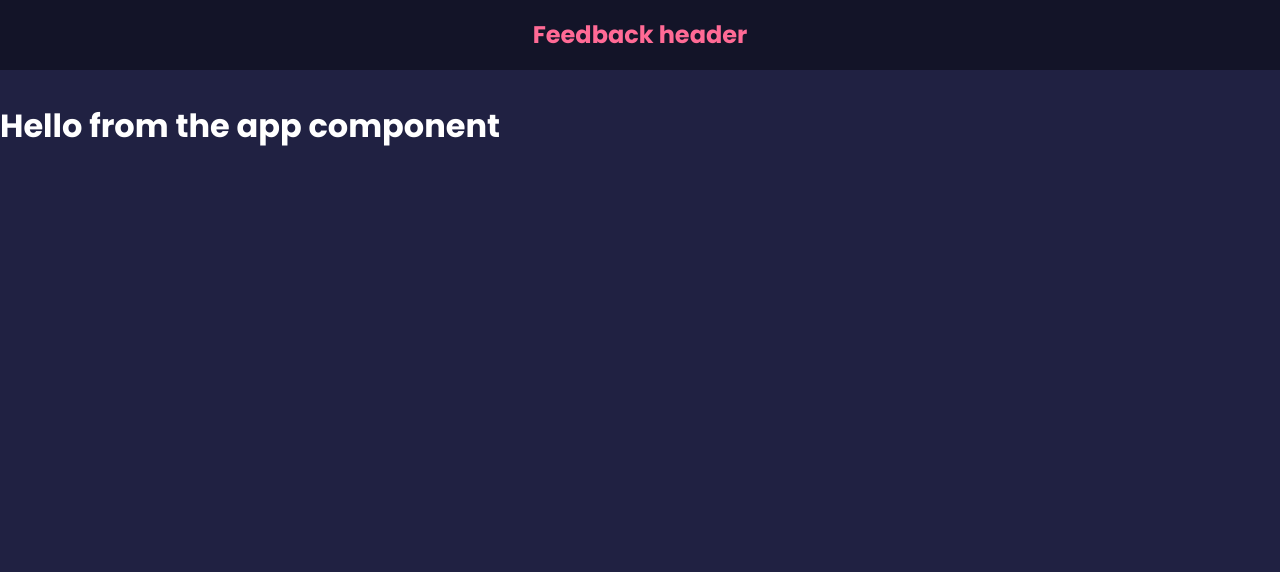
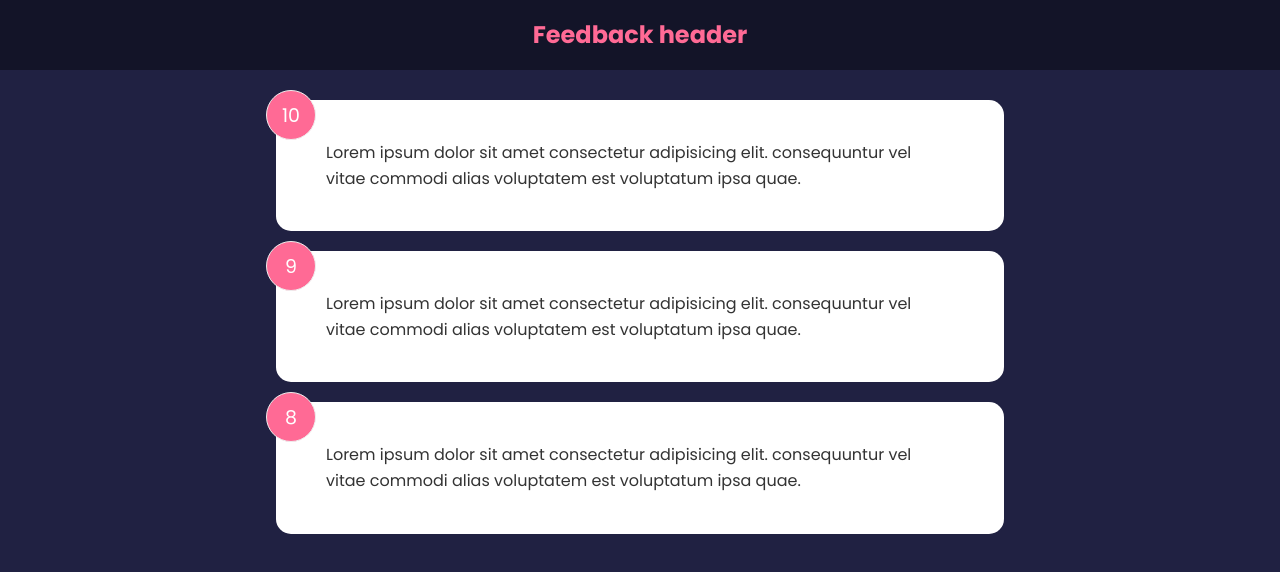
Before and after one commit to ShujaShah/feedback-app, a React (Create React App) app: page / in a window 1280 px wide. Shown: the top 572 px of the page. Built offline with nearby package versions, Linux system fonts and the light colour scheme.

Commit message:
added the app level state

```diff
--- a/src/App.js
+++ b/src/App.js
@@ -1,11 +1,18 @@
+import { useState } from "react";
 import Header from "./components/Header";
-function App(){
-    return(
-        <>
-        <Header />
-        <h1>Hello from the app component</h1>
-        </>
-    )
+import FeedbackData from "./data/FeedbackData";
+import FeedbackList from "./components/FeedbackList";
+function App() {
+  const [feedback, setFeedback] = useState(FeedbackData);
+
+  return (
+    <>
+      <Header />
+      <div className="container">
+        <FeedbackList feedback = {feedback}/>
+      </div>
+    </>
+  );
 }
 
 export default App;
--- /dev/null
+++ b/src/components/FeedbackItem.jsx
@@ -0,0 +1,13 @@
+import React from "react";
+import { useState } from "react";
+
+function FeedbackItem({ item }) {
+  return (
+    <div className="card">
+      <div className="num-display">{item.rating}</div>
+      <div className="text-display">{item.text}</div>
+    </div>
+  );
+}
+
+export default FeedbackItem;
--- /dev/null
+++ b/src/components/FeedbackList.jsx
@@ -0,0 +1,17 @@
+import React from "react";
+import FeedbackItem from "./FeedbackItem";
+function FeedbackList({ feedback }) {
+  if (!feedback || feedback.length === 0) {
+    return <p>No feedback yet</p>;
+  }
+
+  return (
+    <div className="feedback-list">
+      {feedback.map((item) => (
+        <FeedbackItem key={item.id} item={item} />
+      ))}
+    </div>
+  );
+}
+
+export default FeedbackList;
--- /dev/null
+++ b/src/data/FeedbackData.js
@@ -0,0 +1,19 @@
+const FeedbackData = [
+  {
+    id: 1,
+    rating: 10,
+    text: "Lorem ipsum dolor sit amet consectetur adipisicing elit. consequuntur vel vitae commodi alias voluptatem est voluptatum ipsa quae.",
+  },
+  {
+    id: 2,
+    rating: 9,
+    text: "Lorem ipsum dolor sit amet consectetur adipisicing elit. consequuntur vel vitae commodi alias voluptatem est voluptatum ipsa quae.",
+  },
+  {
+    id: 3,
+    rating: 8,
+    text: "Lorem ipsum dolor sit amet consectetur adipisicing elit. consequuntur vel vitae commodi alias voluptatem est voluptatum ipsa quae.",
+  },
+];
+
+export default FeedbackData;
```
